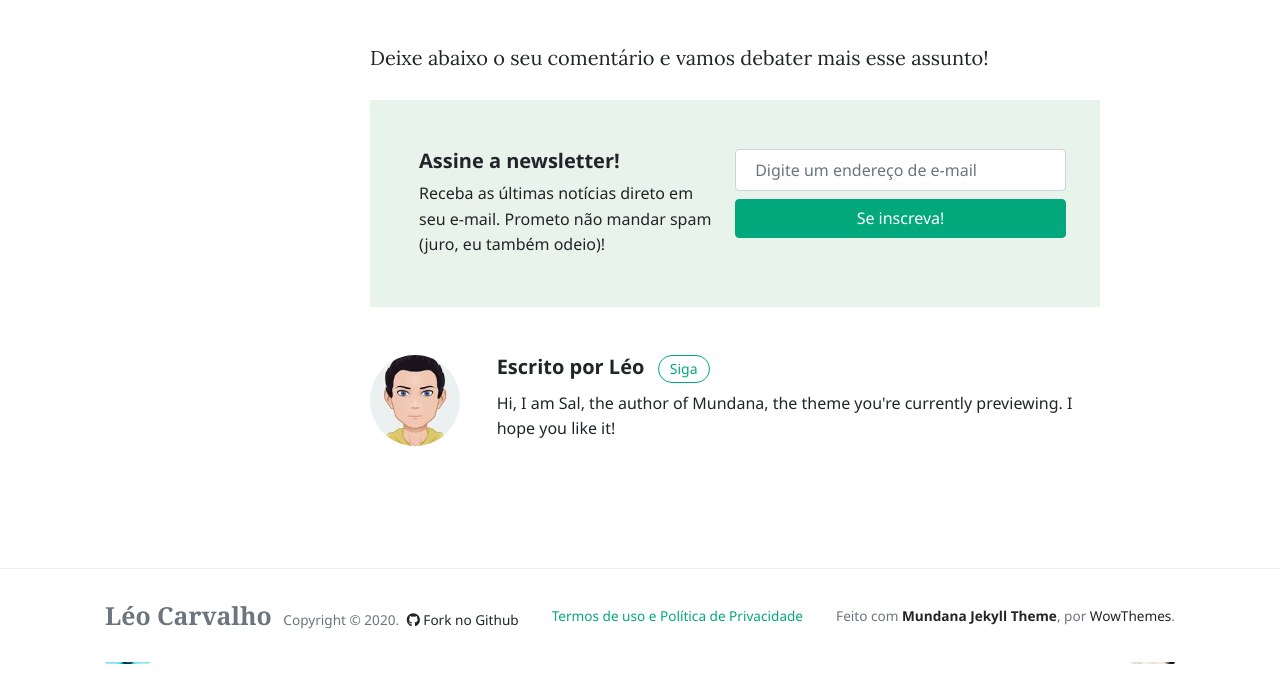
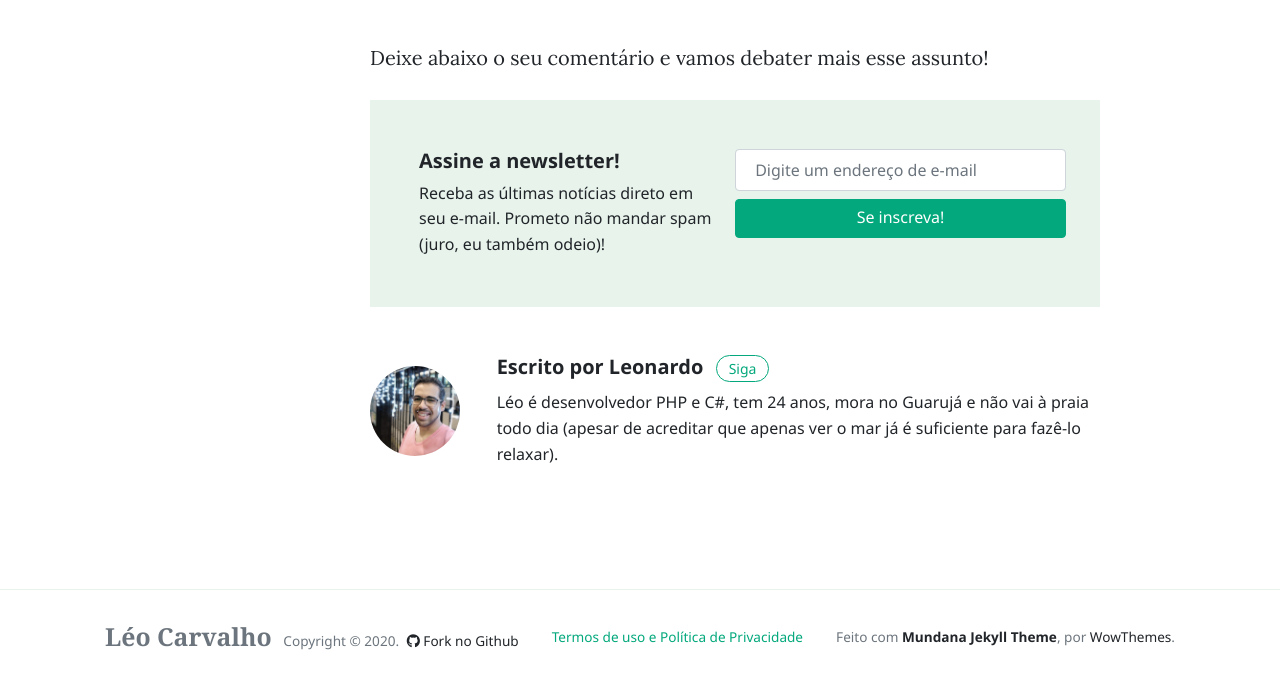
Before and after one commit to carvalholeo/carvalholeo.github.io, a Jekyll site: the page built from _posts/2019-02-01-education.md, in a window 1280 px wide and 900 px high, scrolled down 2939 px, cut to the strip 216-900 px from the top of the window. Built offline with Jekyll 4.4.1, drawn with Linux system fonts in a browser that asks for light colours; nearby versions of some CDN libraries; comment, search, counter and statistics services are not loaded; before the commit the page ends 3817 px from its top, so only the background shows below that.

Commit message:
Cria biografia para aparecer nos posts e adiciona foto

```diff
--- a/_config.yml
+++ b/_config.yml
@@ -21,10 +21,10 @@ plugins:
 
 authors:
     leo:
-      name:           Léo
+      name:           Leonardo
       site:           https://leocarvalho.dev
-      avatar:         /assets/images/avatar1.jpg
-      bio:            "Hi, I am Sal, the author of Mundana, the theme you're currently previewing. I hope you like it!"
+      avatar:         /assets/images/perfil.jpg
+      bio:            "Léo é desenvolvedor PHP e C#, tem 24 anos, mora no Guarujá e não vai à praia todo dia (apesar de acreditar que apenas ver o mar já é suficiente para fazê-lo relaxar)."
       email:          leonardo.cscarvalho@outlook.com.br
       twitter:        https://leocarvalho.dev/twitter
 
```
Also changed, not shown: _pages/author-leonardo.html (added, +26 -0 lines), assets/images/perfil.jpg (added).
